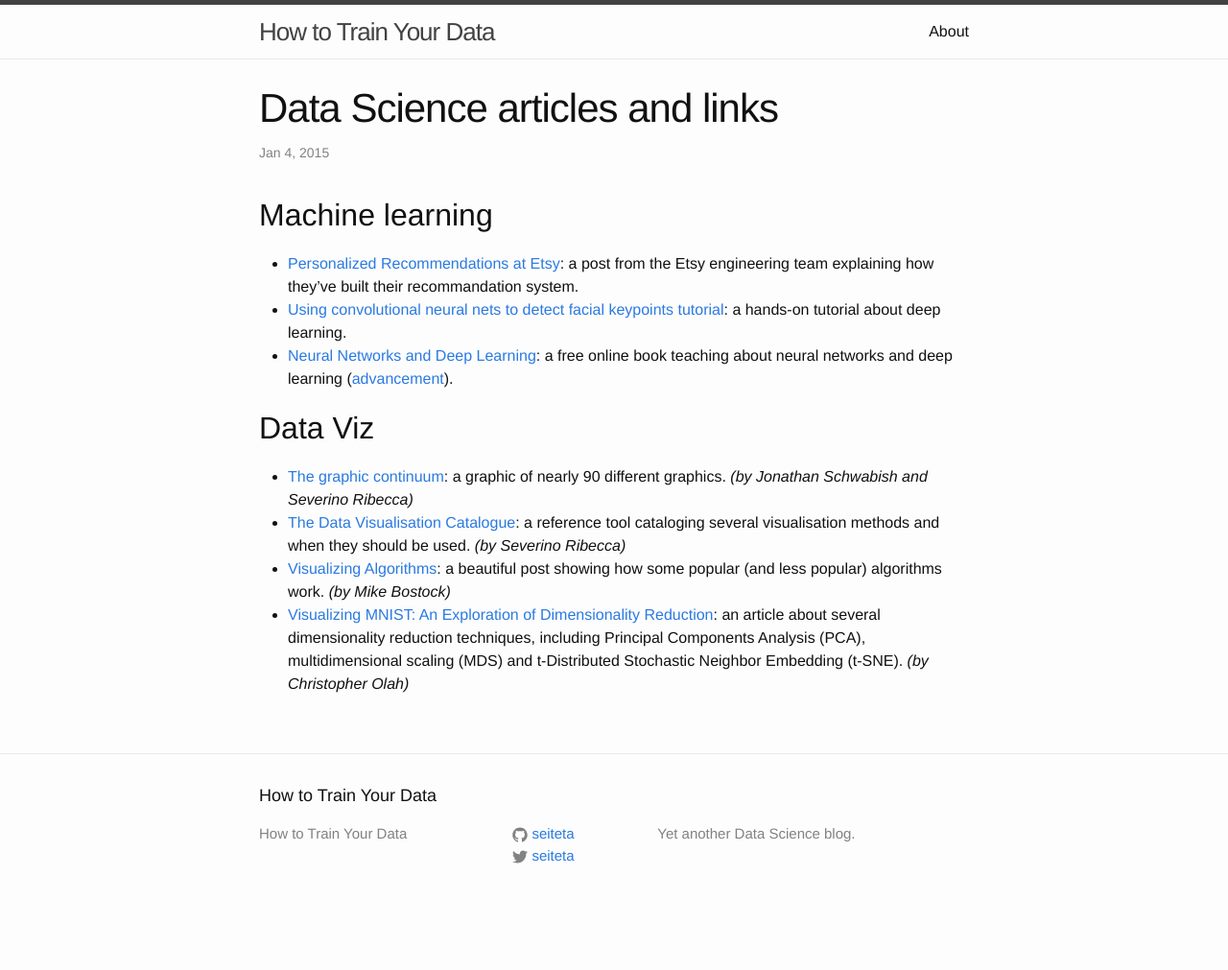
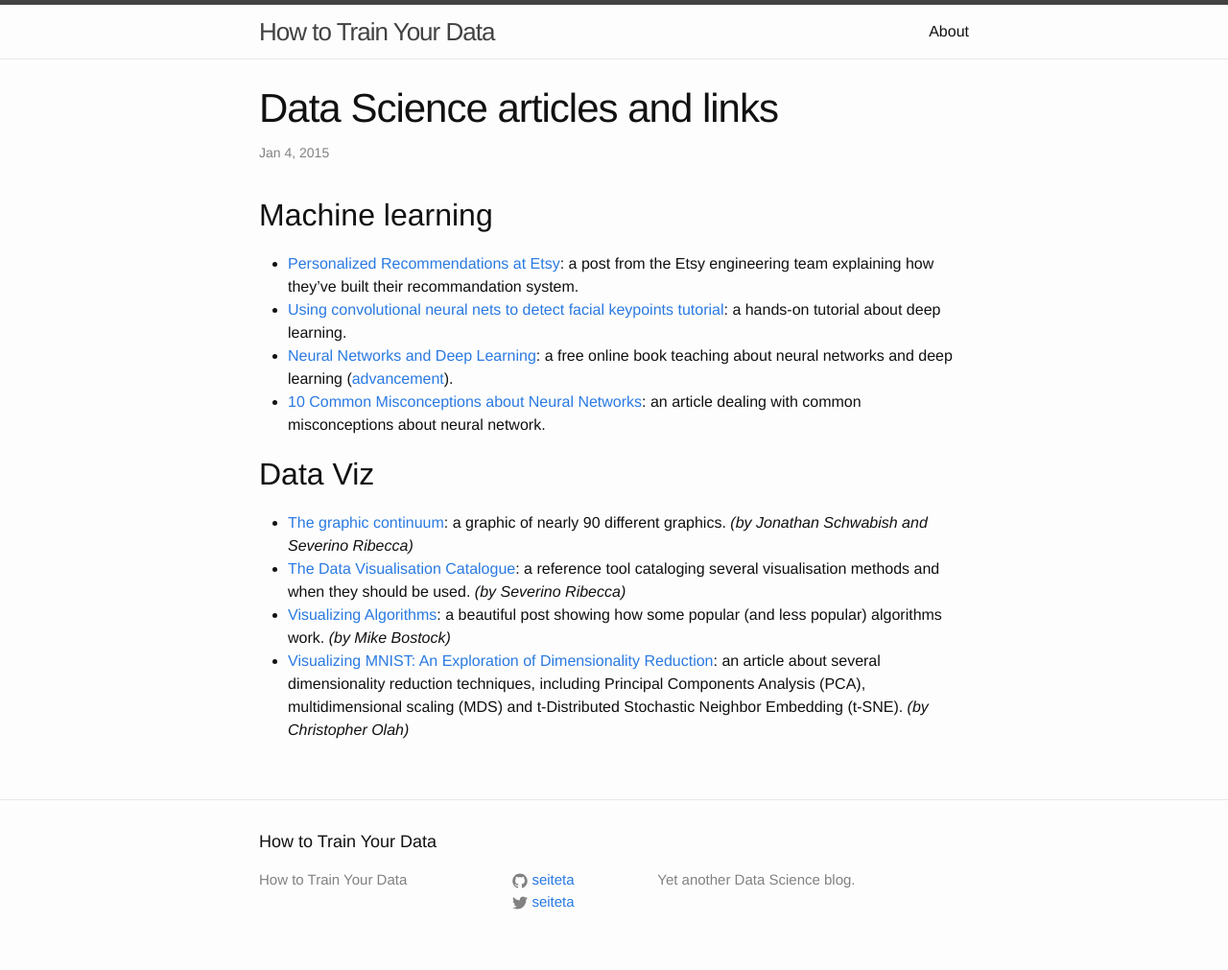
Before and after one commit to seiteta/seiteta.github.io_old, a Jekyll site: the page built from _posts/2015-01-04-articles.md, in a window 1280 px wide. Shown: the whole page at 96% size. Built offline with Jekyll 4.4.1, drawn with Linux system fonts in a browser that asks for light colours; before the commit the page ends 963 px from its top, so only the background shows below that.

Commit message:
add an article

```diff
--- a/_posts/2015-01-04-articles.md
+++ b/_posts/2015-01-04-articles.md
@@ -10,6 +10,7 @@ tags: links
 * [Personalized Recommendations at Etsy](https://codeascraft.com/2014/11/17/personalized-recommendations-at-etsy/): a post from the Etsy engineering team explaining how they've built their recommandation system.
 * [Using convolutional neural nets to detect facial keypoints tutorial](http://danielnouri.org/notes/2014/12/17/using-convolutional-neural-nets-to-detect-facial-keypoints-tutorial/): a hands-on tutorial about deep learning.
 * [Neural Networks and Deep Learning](http://neuralnetworksanddeeplearning.com/): a free online book teaching about neural networks and deep learning ([advancement](http://neuralnetworksanddeeplearning.com/chap1.html#implementing_our_network_to_classify_digits)).
+* [10 Common Misconceptions about Neural Networks](http://www.stuartreid.co.za/misconceptions-about-neural-networks/): an article dealing with common misconceptions about neural network.
 
 
 ## Data Viz
```
